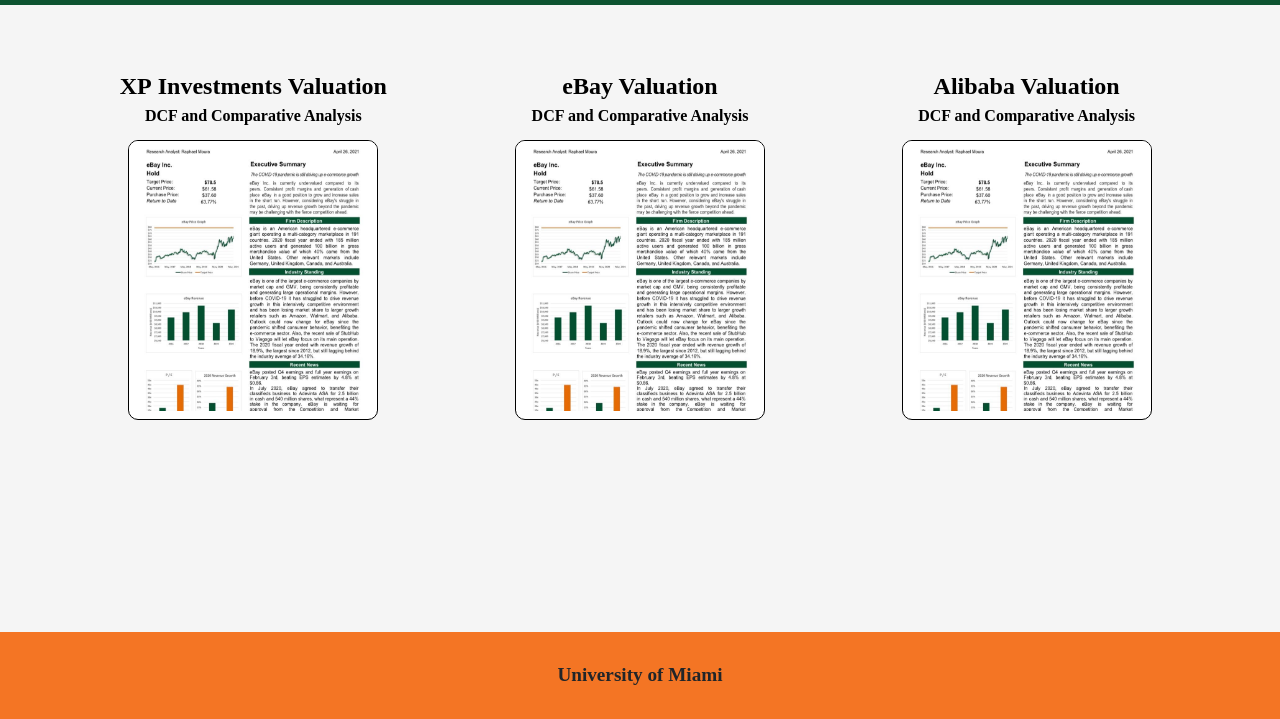
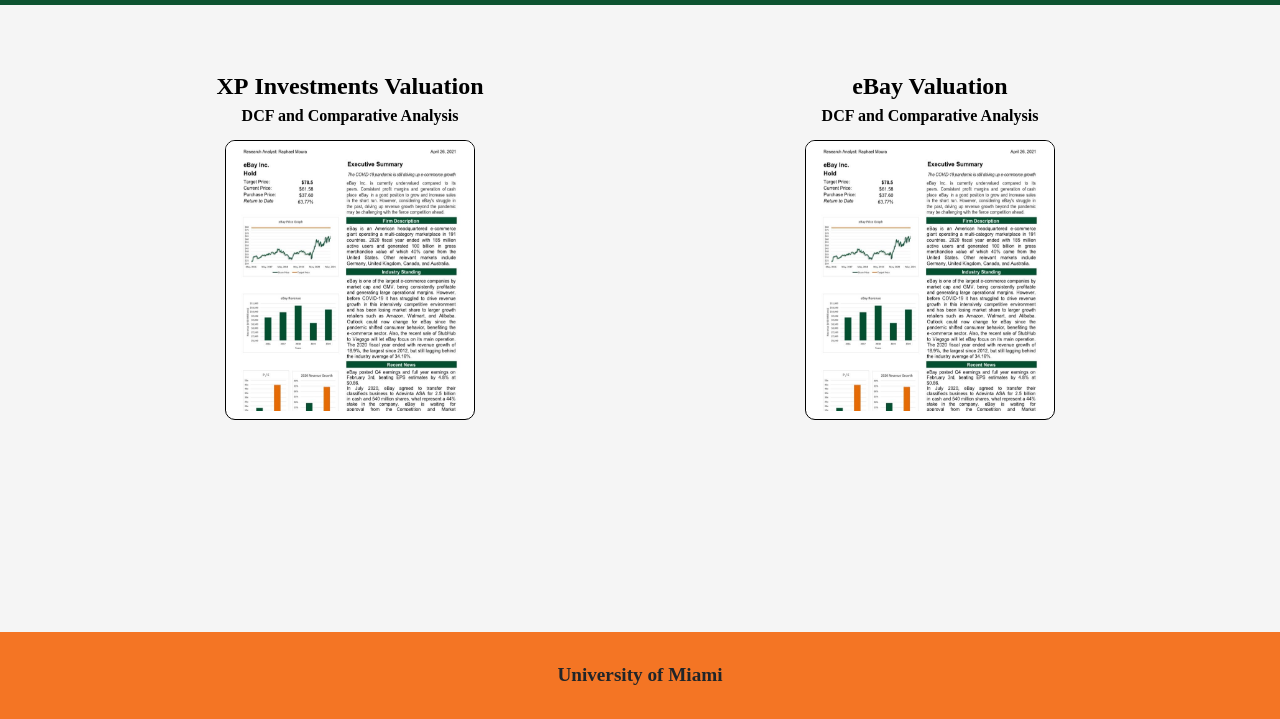
Before and after one commit to Rrm129/Projects, a plain HTML site: page index.html in a window 1280 px wide. Shown: the part 81-800 px from the top of the page. Drawn offline with nearby package versions, Linux system fonts and the light colour scheme.

Commit message:
Links and Cols

```diff
--- a/index.html
+++ b/index.html
@@ -26,24 +26,29 @@
     <section class="main-section">
         <div class="container-fluid section-content">
             <div class="row">
-                <div class="project project2 col-md-4">
-                    <div class="project-title">XP&nbsp;Investments&nbsp;Valuation</div><div class="project-subtitle">DCF and Comparative Analysis</div>
-                    <div class="project-tile">
-                        <a href="static/XP_Analysis.pdf" target="_blank" class="project-link"><img src="static/ebayPreview.jpeg" class="project-preview"></a>
-                    </div>
+                <div class="project project2 col-md-6">
+                    <a href="static/XP_Analysis.pdf" target="_blank" class="project-link">
+                        <div class="project-title">XP&nbsp;Investments&nbsp;Valuation</div><div class="project-subtitle">DCF and Comparative Analysis</div>
+                        <div class="project-tile">
+                            <img src="static/ebayPreview.jpeg" class="project-preview"></a>
+                        </div>
+                    </a>
                 </div>
-                <div class="project project2 col-md-4">
-                    <div class="project-title">eBay Valuation</div><div class="project-subtitle">DCF and Comparative Analysis</div>
-                    <div class="project-tile">
-                        <a href="static/XP_Analysis.pdf" target="_blank" class="project-link"><img src="static/ebayPreview.jpeg" class="project-preview"></a>
-                    </div>
+                <div class="project project2 col-md-6">
+                    <a href="static/EBAY_Analysis.pdf" target="_blank" class="project-link">
+                        <div class="project-title">eBay Valuation</div>
+                        <div class="project-subtitle">DCF and Comparative Analysis</div>
+                        <div class="project-tile">
+                            <img src="static/ebayPreview.jpeg" class="project-preview">
+                        </div>
+                    </a>
                 </div>
-                <div class="project project1 col-md-4">
+                <!-- <div class="project project1 col-md-4">
                     <div class="project-title">Alibaba Valuation</div><div class="project-subtitle">DCF and Comparative Analysis</div>
                     <div class="project-tile">
                         <a href="static/XP_Analysis.pdf" target="_blank" class="project-link"><img src="static/ebayPreview.jpeg" class="project-preview"></a>
                     </div>
-                </div>
+                </div> -->
 
 
             </div>
--- a/styles.css
+++ b/styles.css
@@ -44,6 +44,10 @@ html, body {
 
   align-self: center;
 
+}
+
+.project-link{
+  text-decoration: none;
 }
 
 .project-title {
```
